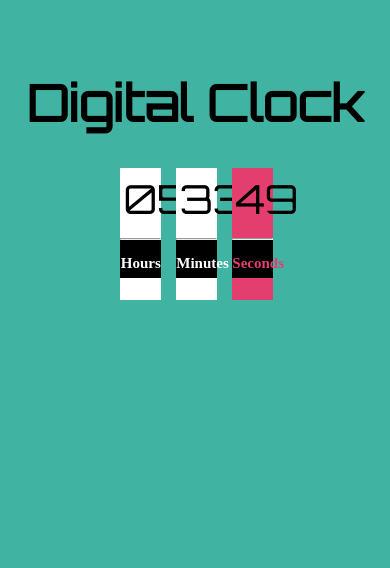
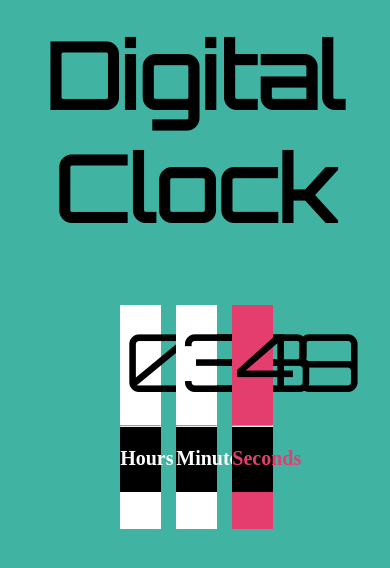
Before and after one commit to om0004/Digital-Clock, a plain HTML site: page index.html in a window 390 px wide. Drawn offline with Linux system fonts and the light colour scheme.

Commit message:
Update digital.css

```diff
--- a/digital.css
+++ b/digital.css
@@ -53,64 +53,3 @@ p{
 	color:white;
 	height:30%;
 }
-
-@media (max-width:1298px){
-    body{background:#41B3A3}
-    h1{font-size:75px;
-    	margin-top:8%;}
-    span{
-    	padding:15% 10%;
-    	font-size:70px;}
-    p{font-size:18px;}
-    .common{
-	height:26%;
-	width:11%;}
-}
-@media (max-width:1150px){
-    body{background:#41B3A3}
-    h1{font-size:70px;
-    	margin-top:10%;}
-    span{
-    	padding:15% 10%;
-    	font-size:60px;}
-    p{font-size:16px;}
-    .common{
-	height:22.5%;
-	width:11%;}
-}
-@media (max-width:1034px){
-    body{background:#41B3A3}
-    h1{font-size:55px;
-    	margin-top:14%;}
-    span{
-    	padding:15% 9%;
-    	font-size:50px;}
-    p{font-size:15px;}
-    .common{
-	height:19%;
-	width:11%;}
-}
-@media (max-width:843px){
-    body{background:#41B3A3}
-    h1{font-size:50px;
-    	margin-top:19%;}
-    span{
-    	padding:15% 8%;
-    	font-size:40px;}
-    p{font-size:15px;}
-    .common{
-	height:16%;
-	width:11%;}
-}
-@media (max-width:380px){
-    body{background:#41B3A3}
-    h1{font-size:25px;
-    	margin-top:23%;}
-    span{
-    	padding:15% 6%;
-    	font-size:35px;}
-    p{font-size:15px;}
-    .common{
-	height:12%;
-	width:11%;}
-}
```
